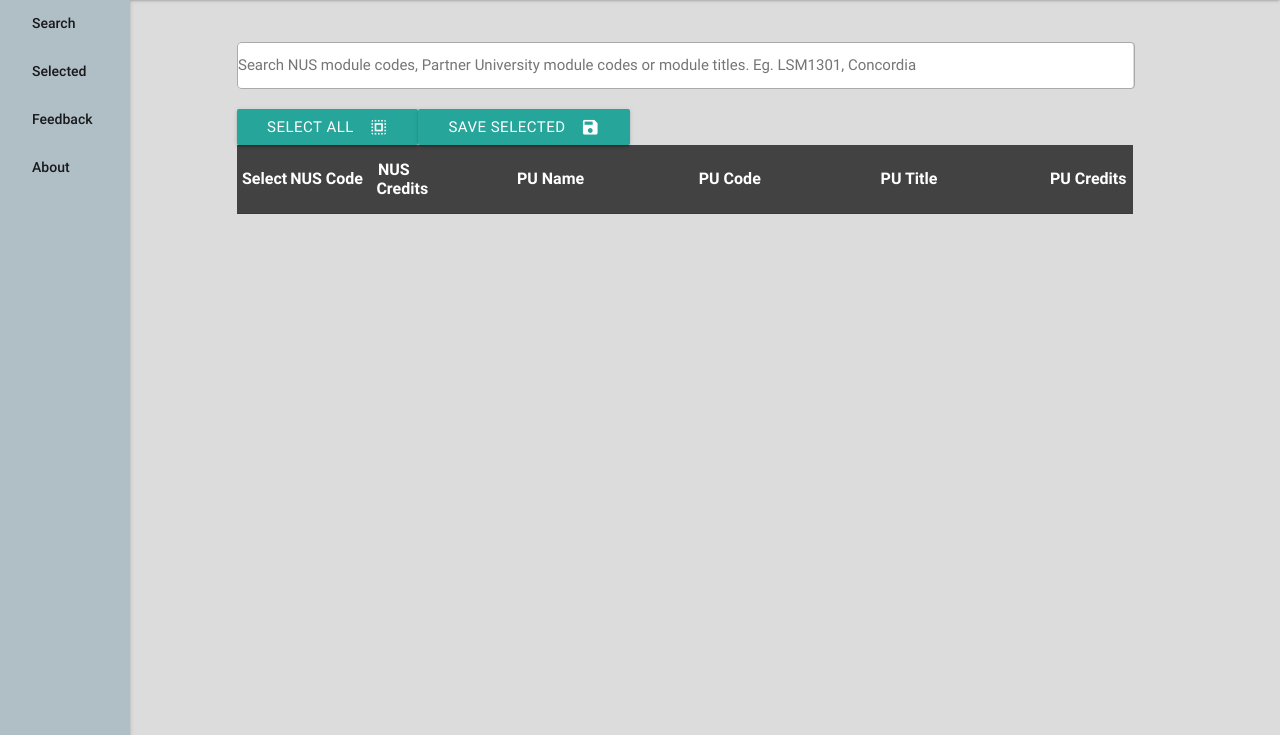
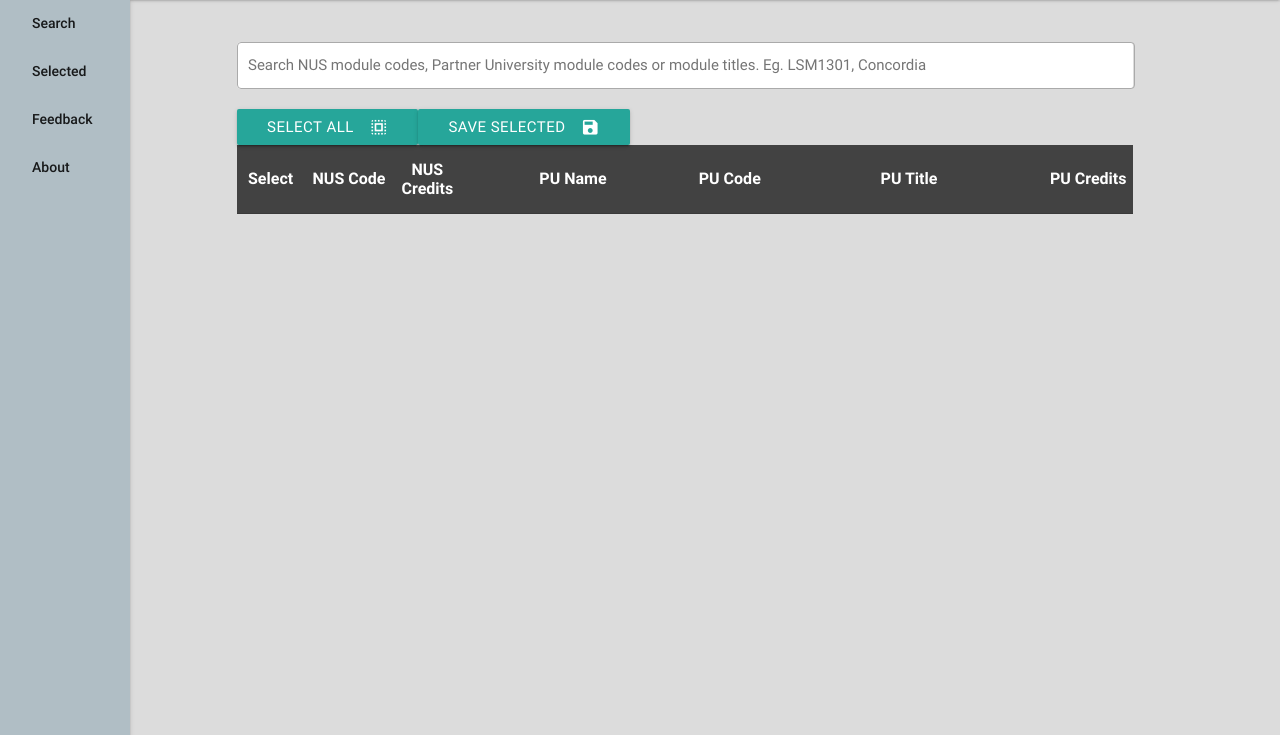
Before and after one commit to FooJenHan/Orbital, a Django app: page / in a window 1280 px wide; the page is wider, and only the part inside the window is pictured. Shown: the part 65-800 px from the top of that part. Run offline with Django 3.2, Linux system fonts and the light colour scheme; data that the repository does not hold is empty; some libraries are stand-ins or nearby versions.

Commit message:
Fix select col overflow, add searchbox text-indent

```diff
--- a/mainpage/static/mainpage/box_methods.js
+++ b/mainpage/static/mainpage/box_methods.js
@@ -67,7 +67,7 @@ function boxDeleteSelected(id){
     var comb_data = JSON.stringify(removed);
     localStorage.setItem('selected_mappings', comb_data);
     if (arr.length == 0){
-      M.toast({html: "You have not selected any modules from " + id,
+      M.toast({html: "You have not selected any modules from " + id + " to delete.",
         classes: 'alert-modlist'});
     }
     else{
--- a/mainpage/static/mainpage/index.css
+++ b/mainpage/static/mainpage/index.css
@@ -38,3 +38,7 @@
 ::placeholder {
   color: #757575;
 }
+
+input {
+  text-indent: 10px;
+}
--- a/mainpage/static/mainpage/table.css
+++ b/mainpage/static/mainpage/table.css
@@ -35,7 +35,7 @@ td {
 }
 
 .Select-col {
-  width: 5%;
+  width: 7.5%;
 }
 
 .NUS-code-col {
@@ -43,11 +43,11 @@ td {
 }
 
 .NUS-credits-col {
-  width: 5%;
+  width: 7.5%;
 }
 
 .PU-name-col {
-  width: 30%;
+  width: 25%;
 }
 
 .PU-code-col {
```
